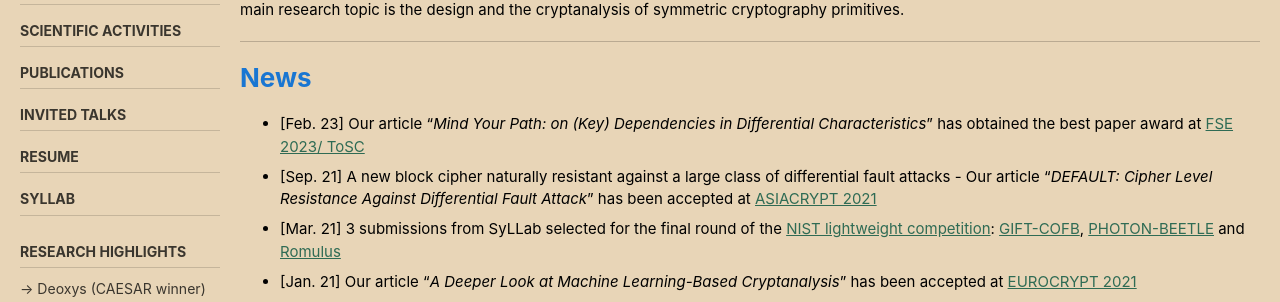
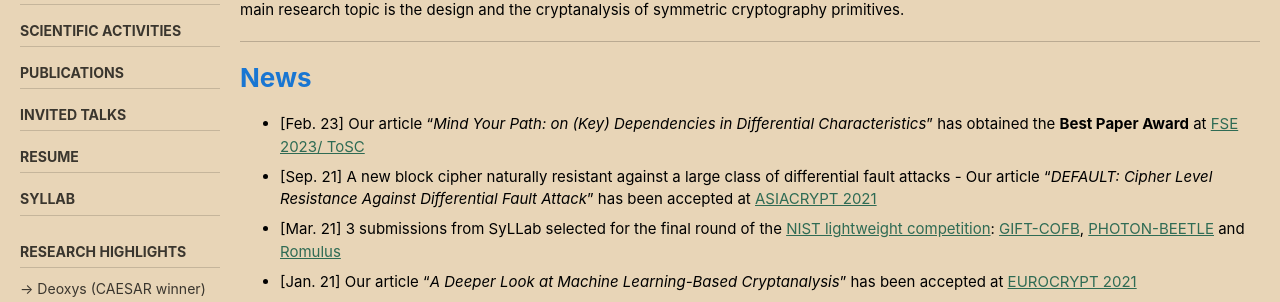
Before and after one commit to thomaspeyrin/web, a Jekyll site: the page built from index.md, in a window 1280 px wide and 900 px high. Shown: the part 212-514 px from the top of the window. Built offline with Jekyll 4.4.1, drawn with Linux system fonts in a browser that asks for light colours; cached includes are drawn as plain includes; nearby versions of some CDN libraries.

```diff
--- a/index.md
+++ b/index.md
@@ -19,7 +19,7 @@ Previously, I was a PhD student at [Orange Labs](http://www.orange.com/en_EN/) (
 
 # News
 
-- \[Feb. 23\] Our article "*Mind Your Path: on (Key) Dependencies in Differential Characteristics*" has obtained the best paper award at [FSE 2023/ ToSC](https://fse.iacr.org/2023/)
+- \[Feb. 23\] Our article "*Mind Your Path: on (Key) Dependencies in Differential Characteristics*" has obtained the **Best Paper Award** at [FSE 2023/ ToSC](https://fse.iacr.org/2023/)
 - \[Sep. 21\] A new block cipher naturally resistant against a large class of differential fault attacks - Our article "*DEFAULT: Cipher Level Resistance Against Differential Fault Attack*" has been accepted at [ASIACRYPT 2021](https://asiacrypt.iacr.org/2021/)
 - \[Mar. 21\] 3 submissions from SyLLab selected for the final round of the [NIST lightweight competition](https://csrc.nist.gov/Projects/Lightweight-Cryptography): [GIFT-COFB](https://www.isical.ac.in/~lightweight/COFB/), [PHOTON-BEETLE](https://www.isical.ac.in/~lightweight/beetle/) and [Romulus](https://romulusae.github.io/romulus/)
 - \[Jan. 21\] Our article "*A Deeper Look at Machine Learning-Based Cryptanalysis*" has been accepted at [EUROCRYPT 2021](https://eurocrypt.iacr.org/2021/program.php)
```
